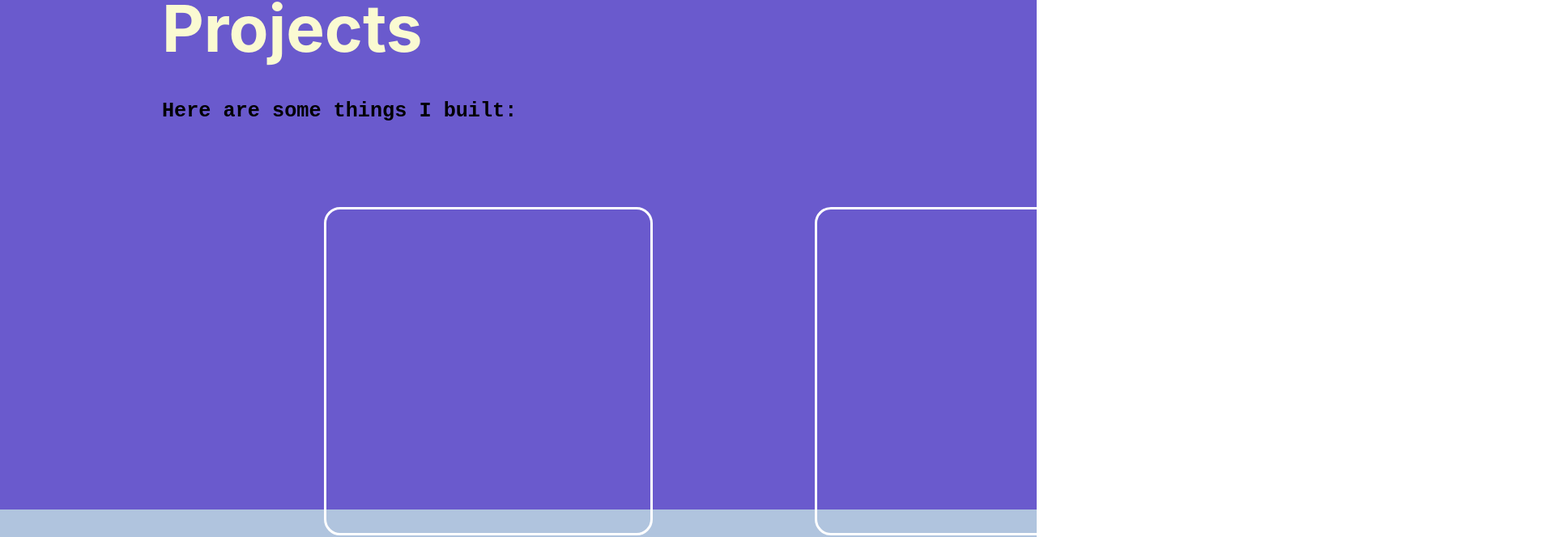
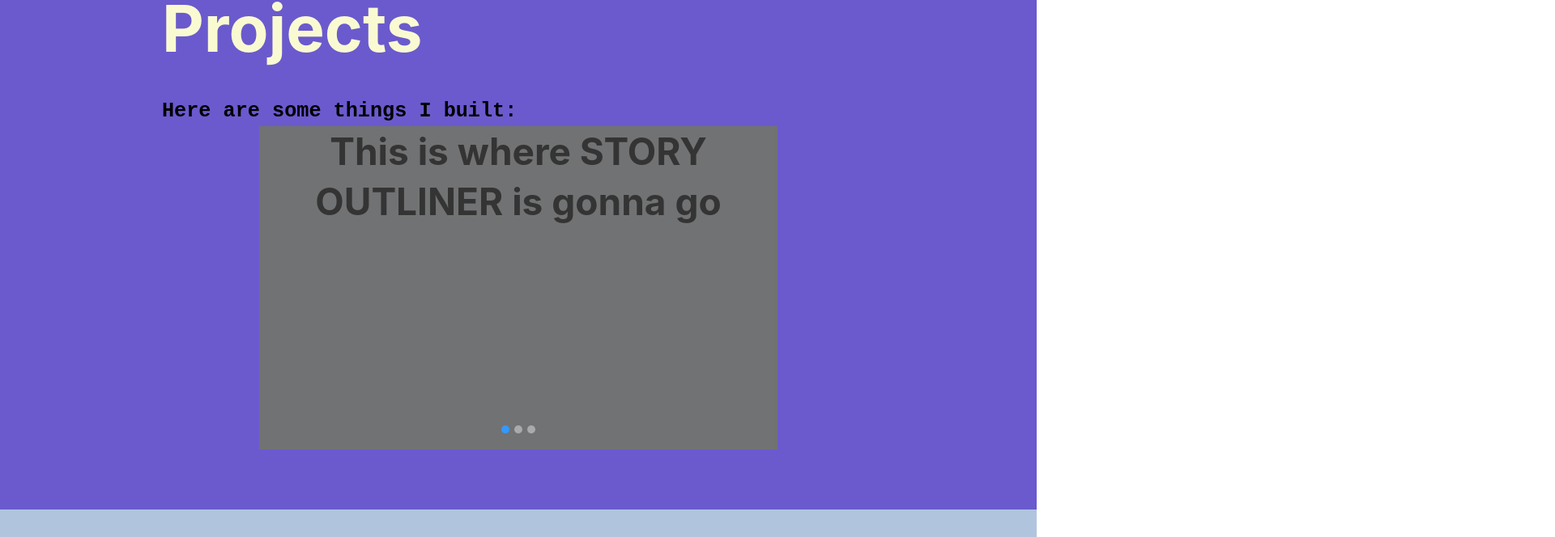
Before and after one commit to robotriley/portfolio-site, a React (Create React App) app: page / in a window 1280 px wide. Shown: the part 970-1634 px from the top of the page at 81% size, 1920 px wide, since content can reach past the window. Built offline with nearby package versions, Linux system fonts and the light colour scheme.

Commit message:
carousel added

```diff
--- a/src/App.css
+++ b/src/App.css
@@ -134,3 +134,8 @@
   justify-content: space-evenly;
 
 }
+
+.custom-slider {
+  width: 50%;
+  align-self: center;
+}
--- a/src/App.js
+++ b/src/App.js
@@ -1,6 +1,6 @@
 import React, { useEffect, useRef } from 'react';
 import './App.css';
-import { Placeholder } from 'rsuite'
+import { Placeholder, Carousel } from 'rsuite'
 import NavbarComponent from './components/NavbarComponent.js';
 
 const Title = () => {
@@ -54,11 +54,11 @@ const App = () => {
         <div className='contentLit'>
         <h1 className='sectionHeader'>Projects</h1>
           <p className='para'>Here are some things I built:</p>
-          <div id="projContainer">
-          <div id="projDiv"> </div>
-          <div id="projDiv"> </div>
-          <div id="projDiv"> </div>
-          </div>
+          <Carousel className="custom-slider">
+            <h1>This is where STORY OUTLINER is gonna go</h1>
+            <h1>This one is for Review Haikus</h1>
+            <h1>This one is for TROLL SIMULATOR</h1>
+          </Carousel>
         </div>
       </div>
       <div ref={techRef} id='technologiesContent'>
```
